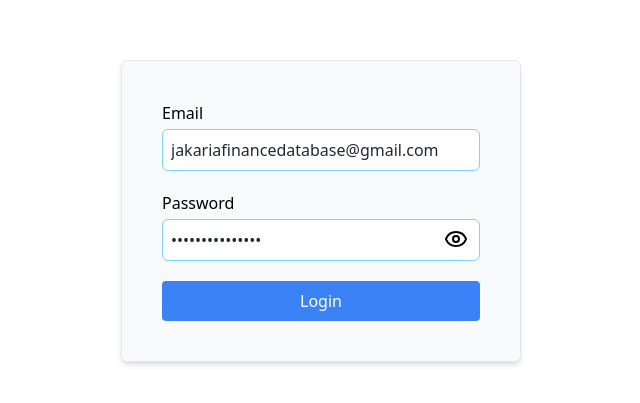
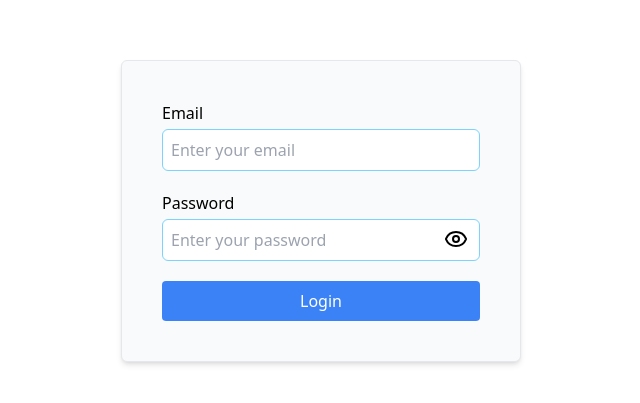
Before and after one commit to nahid500/finance-tech, a Next.js app: page /login in a window 1280 px wide. Shown: the part 189-592 px from the top of the page, without its empty margins (319-959 px from the left). Built offline with nearby package versions, Linux system fonts and the light colour scheme.

Commit message:
Update login value

```diff
--- a/src/app/(withCommon)/blogs/page.jsx
+++ b/src/app/(withCommon)/blogs/page.jsx
@@ -9,6 +9,7 @@ import { useEffect, useState } from "react";
 
 export default function Blogs() {
   const [blogs, setBlogs] = useState([]);
+  const [loading, setLoading] = useState(true);
 
   useEffect(() => {
     const getBlogData = async () => {
@@ -19,6 +20,7 @@ export default function Blogs() {
 
         if (response.data?.success) {
           setBlogs(response.data.data);
+          setLoading(false);
         }
       } catch (error) {
         console.error("Error fetching blog:", error.message);
@@ -28,6 +30,10 @@ export default function Blogs() {
 
     getBlogData();
   }, []);
+
+  if (loading) {
+    return <p className="flex justify-center items-center mt-20">Loading...</p>;
+  }
 
   if (blogs.length === 0) {
     return (
--- a/src/app/login/page.jsx
+++ b/src/app/login/page.jsx
@@ -60,7 +60,7 @@ const LoginPage = () => {
             id="email"
             {...register("email", { required: true })}
             placeholder="Enter your email"
-            defaultValue={"jakariafinancedatabase@gmail.com"}
+            // defaultValue={"jakariafinancedatabase@gmail.com"}
           />
         </div>
 
@@ -71,7 +71,7 @@ const LoginPage = () => {
             id="password"
             {...register("password", { required: true })}
             placeholder="Enter your password"
-            defaultValue={"#Jakaria017891#"}
+            // defaultValue={"#Jakaria017891#"}
           />
           <span
             className="absolute right-3 top-9 cursor-pointer"
```
